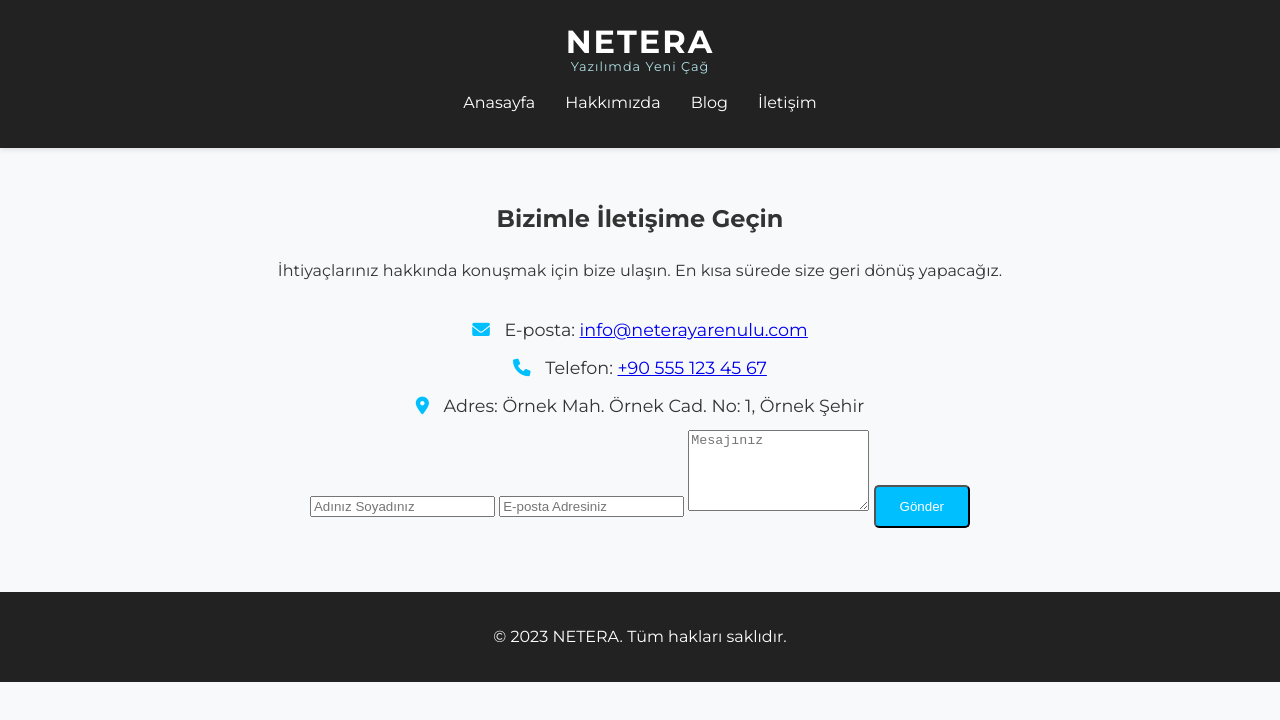
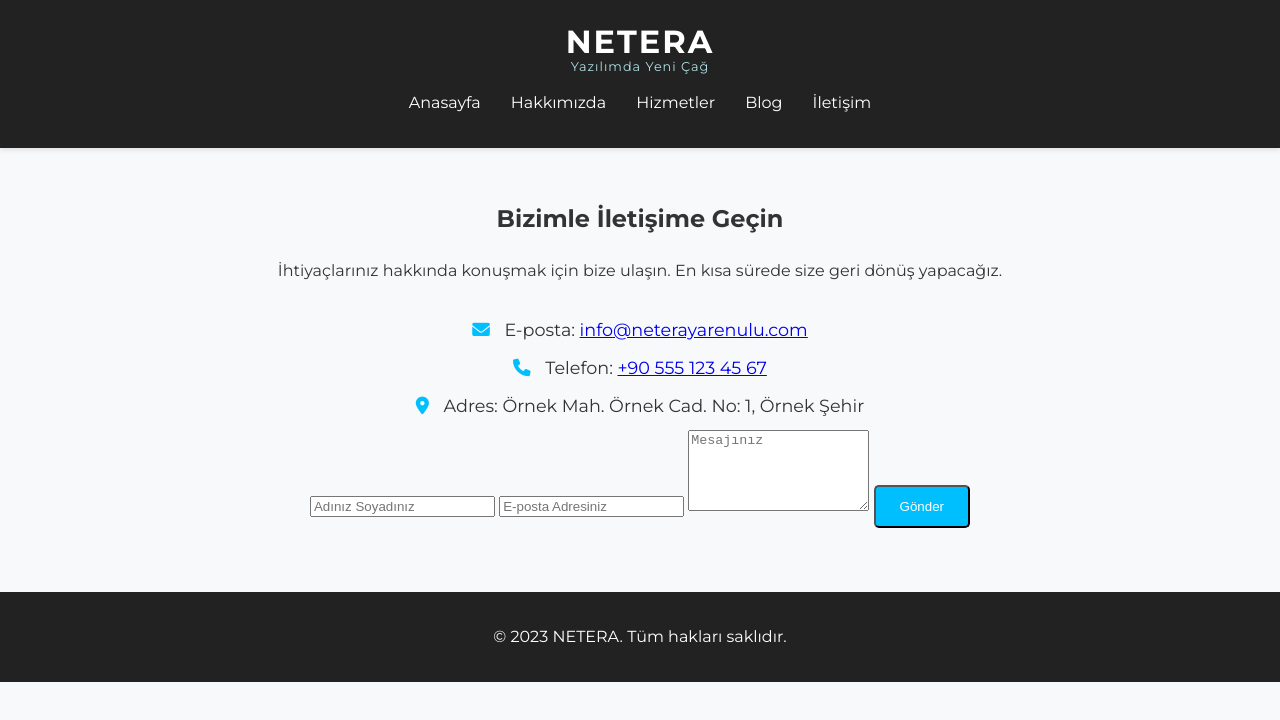
Before and after one commit to theulu12/netera, a plain HTML site: page iletisim.html in a window 1280 px wide. Drawn offline with Linux system fonts and the light colour scheme.

Commit message:
Update iletisim.html

```diff
--- a/iletisim.html
+++ b/iletisim.html
@@ -18,6 +18,7 @@
     <ul>
         <li><a href="index.html">Anasayfa</a></li>
         <li><a href="hakkimizda.html">Hakkımızda</a></li>
+        <li><a href="hizmetler.html">Hizmetler</a></li>
         <li><a href="blog.html">Blog</a></li>
         <li><a href="iletisim.html">İletişim</a></li>
     </ul>
```
Lines whose indentation alone changed are shown as unchanged.
